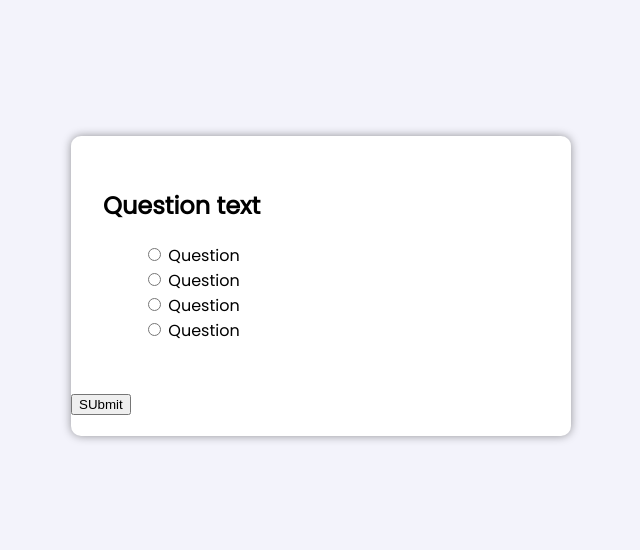
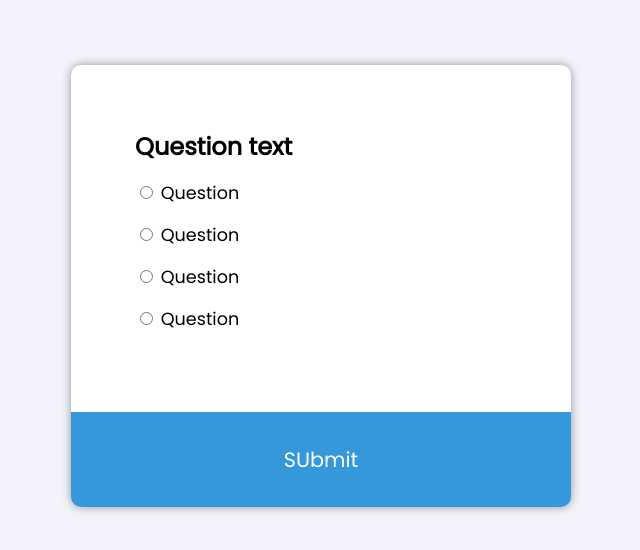
Before and after one commit to csmohamme/Quiz-App, a plain HTML site: page index.html in a window 1280 px wide. Shown: the part 114-664 px from the top of the page, without its empty margins (319-959 px from the left). Drawn offline with Linux system fonts and the light colour scheme.

Commit message:
last toch in style

```diff
--- a/style.css
+++ b/style.css
@@ -17,11 +17,33 @@ body {
   box-shadow: 0 0 10px rgb(0 0 0 / 40%);
   width: 500px;
   max-width: 100%;
-  height: 300px;
+  overflow: hidden;
 }
 .quiz-header {
-  padding: 2rem;
+  padding: 4rem;
+}
+h2 {
+  margin: 0;
 }
 ul {
   list-style: none;
+  padding: 0;
 }
+ul li {
+  margin: 1rem 0;
+  font-size: 1.1rem;
+}
+button {
+  background-color: #3498db;
+  color: #fff;
+  border: none;
+  display: block;
+  width: 100%;
+  padding: 2rem;
+  font-family: inherit;
+  font-size: 1.3rem;
+  cursor: pointer;
+}
+button:hover {
+  background-color: #2980b9;
+}
```
